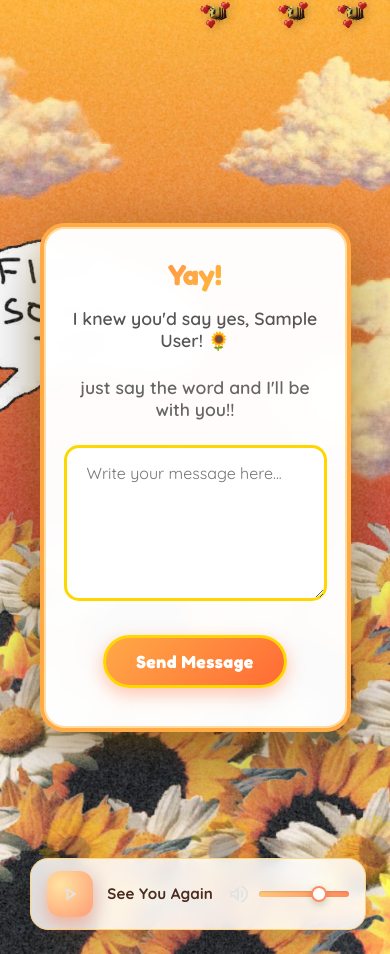
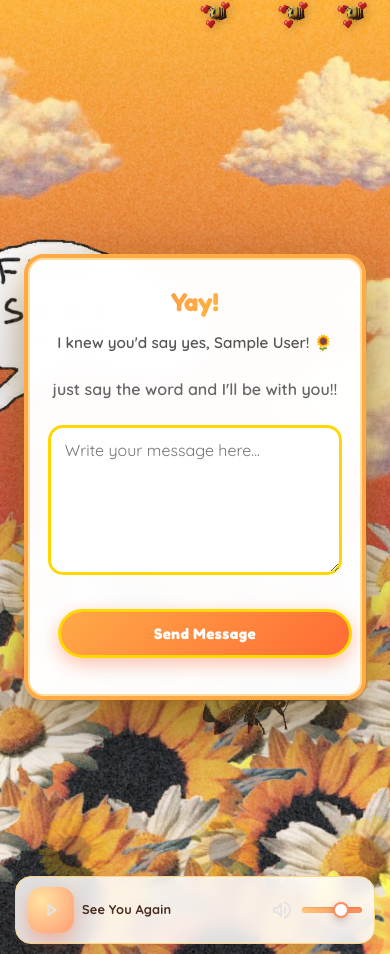
Before and after one commit to Fittx/Valentine, a Flask app: page /message in a window 390 px wide. Run offline with Flask 3, Linux system fonts and the light colour scheme; the visitor is signed in with stand-in values (Sample User, id 1); parts of the project's set-up code (start-up, migrations or seed data) failed here and were passed over; some libraries are stand-ins or nearby versions.

Commit message:
debugging

```diff
--- a/static/css/style.css
+++ b/static/css/style.css
@@ -581,3 +581,97 @@ body::before {
 .card {
     animation: rotate-border 3s infinite;
 }
+
+/* ===== Mobile improvements ===== */
+@media (max-width: 768px) {
+    body {
+        padding: 20px 0;
+    }
+
+    .container {
+        width: 100%;
+        padding: 0 14px;
+    }
+
+    .card {
+        width: 100%;
+        padding: 28px 20px;
+        border-radius: 20px;
+    }
+
+    .title {
+        font-size: 1.9rem;
+    }
+
+    .subtitle,
+    .question,
+    .message-intro {
+        font-size: 1rem;
+        line-height: 1.4;
+    }
+
+    .form-group input,
+    .form-group textarea {
+        width: 100%;
+        font-size: 1rem;
+        padding: 12px 14px;
+    }
+
+    .btn {
+        width: 100%;
+        padding: 14px 18px;
+        font-size: 1rem;
+    }
+
+    .button-wrapper {
+        flex-direction: column;
+        gap: 16px;
+    }
+
+    .music-player {
+        left: 50%;
+        right: auto;
+        transform: translateX(-50%);
+        bottom: 10px;
+        width: calc(100% - 30px);
+        padding: 10px 12px;
+        border-radius: 16px;
+    }
+
+    .music-info {
+        font-size: 0.8rem;
+    }
+
+    .volume-slider {
+        width: 60px;
+    }
+}
+
+@media (max-width: 480px) {
+    .title {
+        font-size: 1.6rem;
+    }
+
+    .subtitle,
+    .question {
+        font-size: 0.95rem;
+    }
+
+    .btn {
+        font-size: 0.95rem;
+        padding: 12px 16px;
+    }
+
+    .music-player {
+        gap: 8px;
+    }
+}
+
+/* Disable hover-only effects on touch devices */
+@media (hover: none) {
+    .btn:hover,
+    .music-toggle:hover {
+        transform: none;
+        box-shadow: none;
+    }
+}
```
